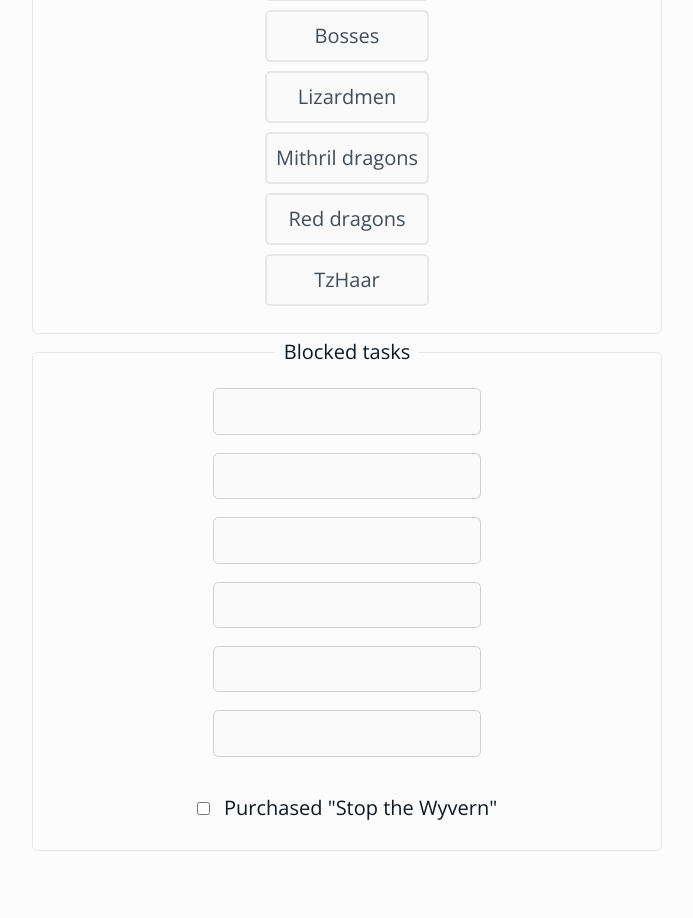
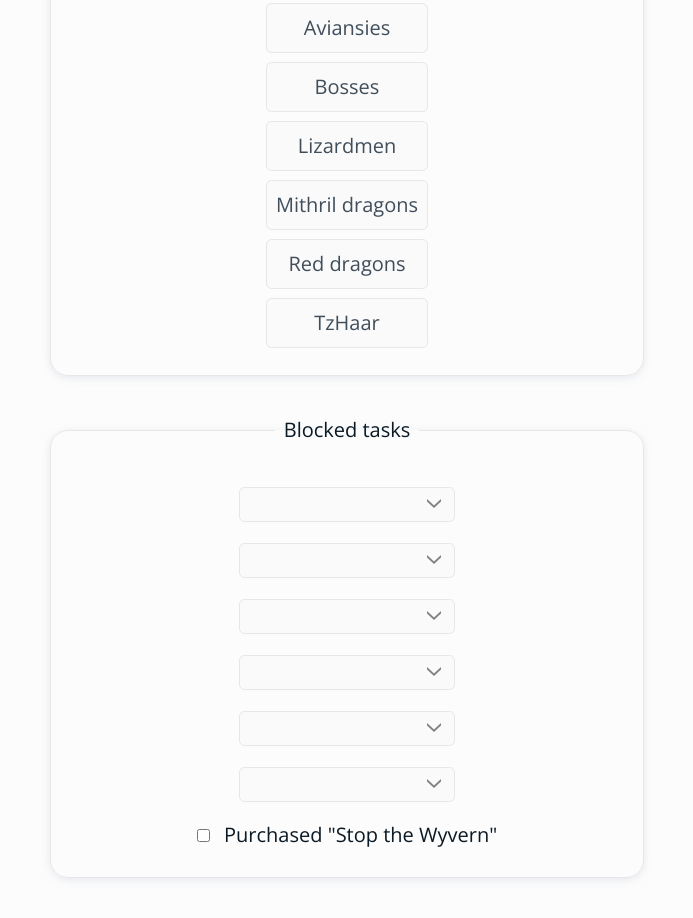
Before and after one commit to johann-miller/osrs-slayer-calculator, a Svelte app: page / in a window 1280 px wide. Shown: the part 540-1458 px from the top of the page, without its empty margins (293-986 px from the left). Built offline with nearby package versions, Linux system fonts and the light colour scheme.

Commit message:
Changed theme back to light

```diff
--- a/public/global.css
+++ b/public/global.css
@@ -24,7 +24,7 @@ body {
 h1, h2, h3, h4, h5, h6 {
 	font-weight: 300;
 	line-height: 1.2;
-	color: #0a1924;
+	color: #900;
 	font-size: 2rem;
 }
 
@@ -51,9 +51,11 @@ fieldset {
 	flex-flow: column;
 	align-items: center;
 	padding: 1rem;
+	margin: 1rem 0;
 	width: 100%;
 	border: 1px #e7e7e7 solid;
-	border-radius: 0.3rem;
+	border-radius: 1rem;
+	box-shadow: 0 1px 5px rgba(154,160,185,.05), 0 2px 10px rgba(166,173,201,.2);
 }
 
 legend {
@@ -113,6 +115,12 @@ textarea {
 	overflow-y: hidden;
 }
 
+select {
+	appearance: none;
+	background: #fafafa;
+	border: 1px #e7e7e7 solid;
+}
+
 button, a[role="button"], a[role="button"]:any-link {
 	display: flex;
 	align-items: center;
--- a/src/App.svelte
+++ b/src/App.svelte
@@ -1,5 +1,6 @@
 <script>
-	import Unlock from './components/unlock.svelte'
+	import Unlock from './components/Unlock.svelte'
+	import BlockField from './components/BlockField.svelte'
 
 	let unlocks = [
 		{name: 'Aviansies', unlocked: false},
@@ -8,51 +9,6 @@
 		{name: 'Mithril dragons', unlocked: false},
 		{name: 'Red dragons', unlocked: false},
 		{name: 'TzHaar', unlocked: false}
-	]
-
-	let monsters = [
-		'Crawling hand',
-		'Cave bug',
-		'Cave crawler',
-		'Banshee',
-		'Cave slime',
-		'Rockslug',
-		'Desert lizard',
-		'Cockatrice',
-		'Pyrefiend',
-		'Mogre',
-		'Harpie bug swarm',
-		'Wall beast',
-		'Killerwatt',
-		'Molanisk',
-		'Basilisk',
-		'Terror dog',
-		'Sea sneak',
-		'Fever spider',
-		'Sulphur lizard',
-		'Infernal mage',
-		'Brine rat',
-		'Bloodveld',
-		'Jelly',
-		'Turoth',
-		'Mutated zygomite',
-		'Cave horror',
-		'Aberrant spectre',
-		'Wyrm',
-		'Spiritual creature',
-		'Dust devil',
-		'Fossil Island wyvern',
-		'Kurask',
-		'Skeletal wyvern',
-		'Gargoyle',
-		'Black dragon',
-		'Nechryael',
-		'Drake',
-		'Abyssal demon',
-		'Cave kraken',
-		'Dark beast',
-		'Smoke devil',
-		'Hydra'
 	]
 
 	let unlockGroup = []
@@ -71,7 +27,8 @@
 		flex-flow: column;
 		align-items: center;
 		width: 35rem;
-		max-width: 100%;
+		max-width: 100vw;
+		padding: 0 1rem;
 	}
 
 	header {
@@ -130,21 +87,16 @@
 
 			<fieldset>
 				<legend>Blocked tasks</legend>
-				<input list="monsters">
-				<input list="monsters">
-				<input list="monsters">
-				<input list="monsters">
-				<input list="monsters">
-				<input list="monsters">
+				<BlockField />
+				<BlockField />
+				<BlockField />
+				<BlockField />
+				<BlockField />
+				<BlockField />
 				<label>
-					<input type="checkbox">
+					<input type="checkbox" value="Fossil Island wyvern">
 					Purchased "Stop the Wyvern"
 				</label>
-				<datalist id="monsters">
-					{#each monsters as monster}
-						<option value="{monster}"></option>
-					{/each}
-				</datalist>
 			</fieldset>
 
 		</form>
--- /dev/null
+++ b/src/components/BlockField.svelte
@@ -0,0 +1,84 @@
+<script>
+  let monsters = [
+		'Crawling hand',
+		'Cave bug',
+		'Cave crawler',
+		'Banshee',
+		'Cave slime',
+		'Rockslug',
+		'Desert lizard',
+		'Cockatrice',
+		'Pyrefiend',
+		'Mogre',
+		'Harpie bug swarm',
+		'Wall beast',
+		'Killerwatt',
+		'Molanisk',
+		'Basilisk',
+		'Terror dog',
+		'Sea sneak',
+		'Fever spider',
+		'Sulphur lizard',
+		'Infernal mage',
+		'Brine rat',
+		'Bloodveld',
+		'Jelly',
+		'Turoth',
+		'Mutated zygomite',
+		'Cave horror',
+		'Aberrant spectre',
+		'Wyrm',
+		'Spiritual creature',
+		'Dust devil',
+		'Fossil Island wyvern',
+		'Kurask',
+		'Skeletal wyvern',
+		'Gargoyle',
+		'Black dragon',
+		'Nechryael',
+		'Drake',
+		'Abyssal demon',
+		'Cave kraken',
+		'Dark beast',
+		'Smoke devil',
+		'Hydra'
+	]
+</script>
+
+<style>
+	.arrow {
+		position: absolute;
+		right: 0;
+		height: 100%;
+		width: auto;
+		padding: 0.8rem;
+		pointer-events: none;
+	}
+
+	.container {
+		position: relative;
+		cursor: pointer;
+	}
+
+	select {
+		padding: 0.5rem;
+		border-radius: 0.3rem;
+		width: 12rem;
+		max-width: 100%;
+		-webkit-appearance: none;
+		cursor: pointer;
+	}
+
+	.container:not(:first-child) {
+		margin-top: 1rem;
+	}
+</style>
+
+<div class="container">
+<select name="block-monster">
+  {#each monsters as monster}
+	  <option value="{monster}"></option>
+	{/each}
+</select>
+<img class="arrow" src="/images/arrow.svg" alt="Arrow">
+</div>
--- a/src/components/unlock.svelte
+++ b/src/components/Unlock.svelte
@@ -20,7 +20,7 @@
 		margin: 0.5rem 0;
 
 		background: #fafafa;
-		border: 2px #e7e7e7 solid;
+		border: 1px #e7e7e7 solid;
 		border-radius: 0.3rem;
 		color: inherit;
 		cursor: pointer;
@@ -41,8 +41,9 @@
 	}
 
 	.unlocked {
-		background: #d4eacc;
-		border: 2px #6ab74c solid;
+		border: 1px #900 solid;
+		box-shadow: 0 1px 5px rgba(153,0,0,.025), 0 2px 10px rgba(153,0,0,.1);
+		color: #900;
 	}
 </style>
 
--- /dev/null
+++ b/src/store.js
@@ -0,0 +1 @@
+import {writable} from 'svelte/store'
```
Also changed, not shown: public/images/arrow.svg (added).
